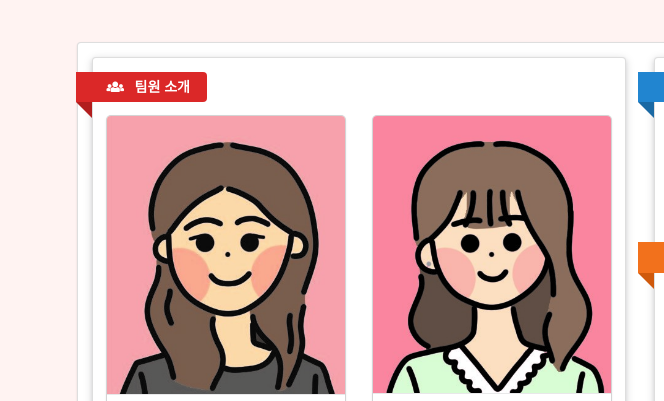
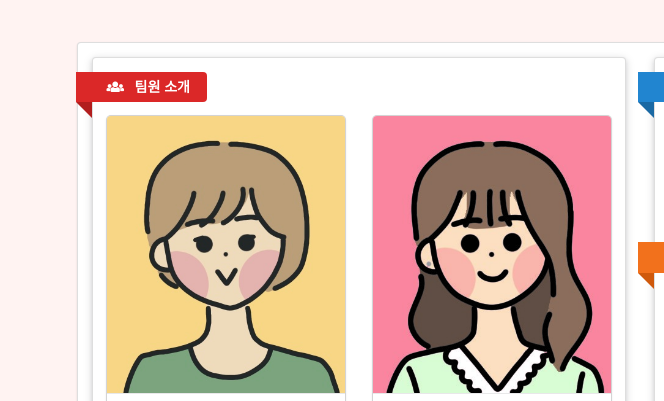
Before and after one commit to YeonjuChoi/delicious, a plain HTML site: page index.html in a window 1280 px wide. Shown: the part 244-645 px from the top of the page, 0-664 px from the left. Drawn offline with nearby package versions, Linux system fonts and the light colour scheme; files whose address does not match are found by name.

Commit message:
pic edit

```diff
--- a/index.html
+++ b/index.html
@@ -75,7 +75,7 @@
                         <div class="column">
                             <div class="ui fluid card">
                             <div class="image">
-                                <img src="sugi.jpg">
+                                <img src="yoonu.jpeg">
                             </div>
                             <div class="content">
                                 <a class="center aligned header">박윤유</a>
```
Also changed, not shown: sugi.jpg (deleted), yoonu.jpeg (added).
